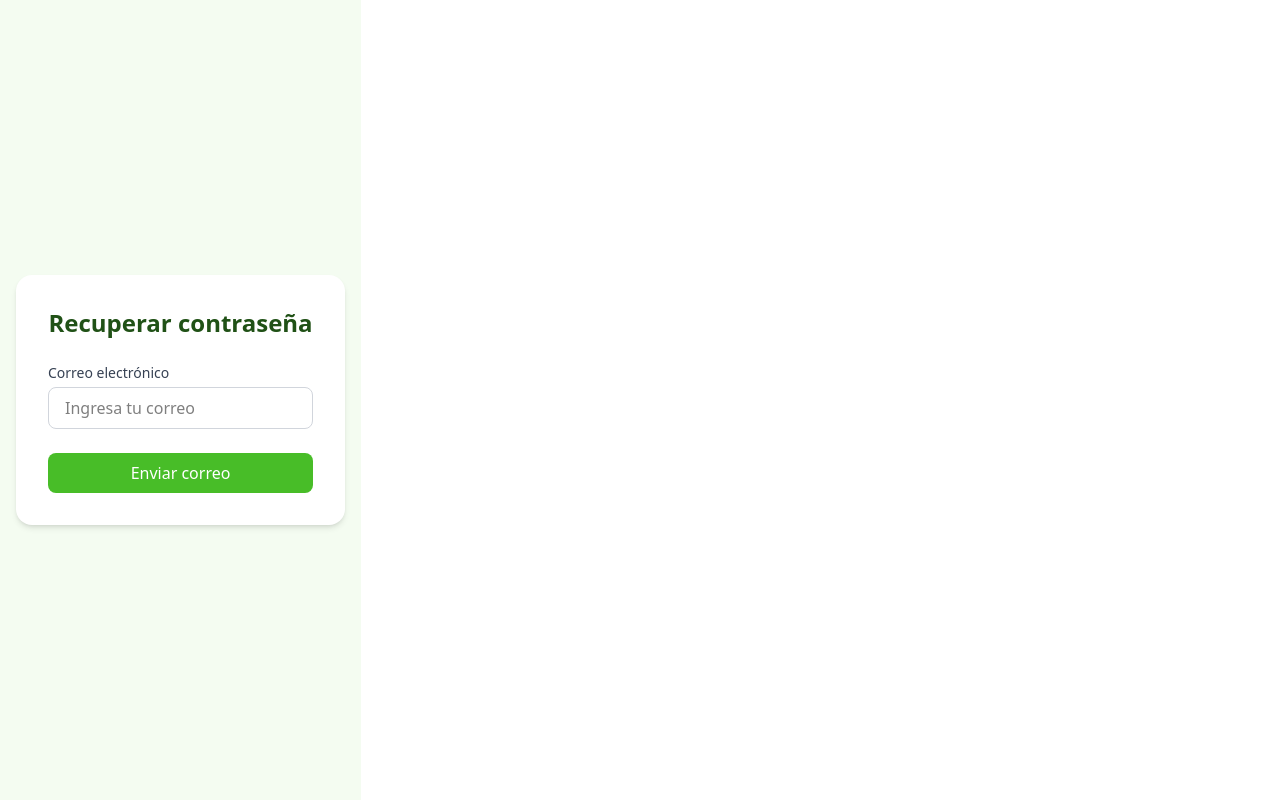
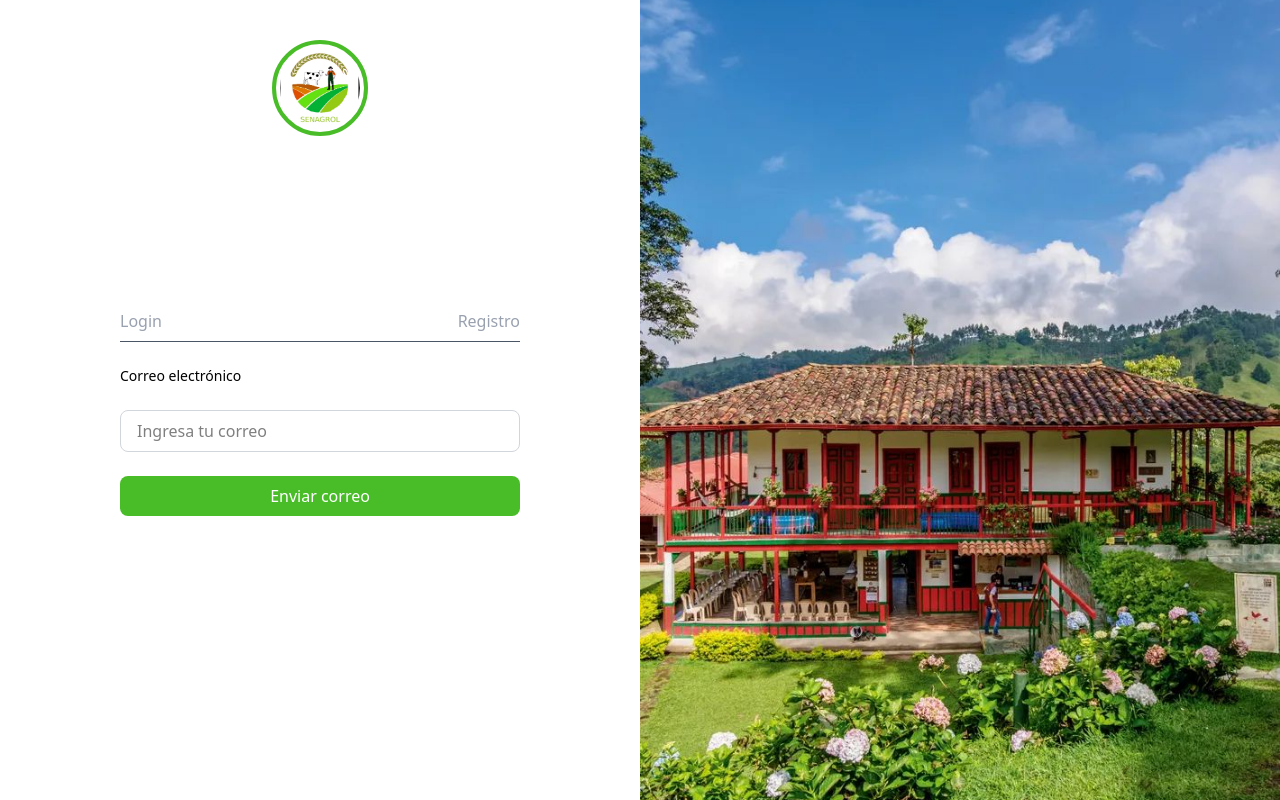
Before and after one commit to kelvinocampo/SENAGROL_Client, a React (Vite) app: page /EnviarCorreo in a window 1280 px wide. Built offline with nearby package versions, Linux system fonts and the light colour scheme; no server answers.

Commit message:
incio 100%

```diff
--- a/src/App.tsx
+++ b/src/App.tsx
@@ -9,6 +9,8 @@ import Error404 from "@pages/Error404";
 import PaginaProductos from "@pages/producto/PaginaProductos";
 import DetalleProducto from "./pages/producto/DetalleProducto";
 import ActulizarContraseña from "./pages/inicio/UpdatePassword";
+import  QuienesSomos  from "./pages/inicio/QuienesSomos";
+import  PoliticasPrivacidad  from "./pages/inicio/PoliticasPrivacidad";
 import EnviarCorreo from "./pages/inicio/RecuperaraContraseña";
 import { DiscountedProductProvider } from "./contexts/Product/ProductsManagement";
 
@@ -22,9 +24,11 @@ function App() {
           <Route path="/" element={<PaginaProductos />} />
           <Route path="/inicio" element={<PaginaProductos />} />
           <Route path="/producto/:id" element={<DetalleProducto />} />
-          <Route path="/LogIn" element={<InicioManual />} />
+          <Route path="/Login" element={<InicioManual />} />
           <Route path="/EnviarCorreo" element={<EnviarCorreo/>} />
           <Route path="/RecuperarContraseña" element={<ActulizarContraseña/>} />
+          <Route path="/QuienesSomos" element={<QuienesSomos/>} />
+          <Route path="/PoliticasPrivacidad" element={<PoliticasPrivacidad/>} />
           <Route
             path="/Register"
             element={!isLoggedIn ? <RegisterForm /> : <Navigate to="/" />}
--- a/src/components/Inicio/RecoverPassword.tsx
+++ b/src/components/Inicio/RecoverPassword.tsx
@@ -1,16 +1,29 @@
-import React, { useState, useContext } from 'react';
-import { RecoverPasswordContext } from '@/contexts/User/UserManagement';
+import { useState, useContext, useEffect } from "react";
+import { RecoverPasswordContext } from "@/contexts/User/UserManagement";
+import Logo from "@assets/senagrol.jpeg";
+import Image1 from "@assets/Fotos de Cafe - Descarga fotos gratis de gran calidad _ Freepik.jpg";
+import Image2 from "@assets/Travel.jpg";
+import Image3 from "@assets/🇨🇴.jpg";
 
-const RecoverPassword = () => {
-  const [email, setEmail] = useState('');
+const images = [Image1, Image2, Image3];
+
+export const RecoverPassword = () => {
+  const [email, setEmail] = useState("");
+  const [currentImage, setCurrentImage] = useState(0);
 
   const context = useContext(RecoverPasswordContext);
-
   if (!context) {
     throw new Error("RecoverPassword debe usarse dentro de un RecoverPasswordProvider");
   }
 
   const { recoverPassword, message, error } = context;
+
+  useEffect(() => {
+    const interval = setInterval(() => {
+      setCurrentImage((prev) => (prev + 1) % images.length);
+    }, 4000);
+    return () => clearInterval(interval);
+  }, []);
 
   const handleSubmit = (e: React.FormEvent) => {
     e.preventDefault();
@@ -18,38 +31,63 @@ const RecoverPassword = () => {
   };
 
   return (
-    <div className="flex justify-center items-center min-h-screen bg-[#f4fcf1] px-4">
-      <form
-        onSubmit={handleSubmit}
-        className="bg-white shadow-md rounded-2xl p-8 max-w-md w-full space-y-6"
+    <div className="w-full h-screen flex items-center justify-center bg-[#48BD28]">
+      <div className="flex w-full h-full bg-white shadow-lg overflow-hidden">
+        {/* Formulario lado izquierdo */}
+        <div className="relative w-full md:w-1/2 p-10 pt-16 text-white flex items-center justify-center">
+          <div className="absolute top-10 left-1/2 transform -translate-x-1/2 bg-white border-4 border-[#48BD28] rounded-full p-1">
+            <img src={Logo} alt="Logo" className="w-20 h-20 rounded-full object-cover" />
+          </div>
+
+          <div className="w-full max-w-[400px]">
+            <div className="flex justify-between mb-6 border-b border-gray-600 pb-2">
+              <span
+                onClick={() => (location.href = "/LogIn")}
+                className="text-gray-400 cursor-pointer hover:text-black"
               >
-        <h2 className="text-2xl font-semibold text-[#205116] text-center">Recuperar contraseña</h2>
+                Login
+              </span>
+              <span
+                onClick={() => (location.href = "/Register")}
+                className="text-gray-400 cursor-pointer hover:text-black"
+              >
+                Registro
+              </span>
+            </div>
 
-        <div>
-          <label htmlFor="email" className="block text-sm font-medium text-gray-700 mb-1">
-            Correo electrónico
-          </label>
+            <form onSubmit={handleSubmit} className="flex flex-col gap-6">
+              <label className="text-sm font-medium text-black">Correo electrónico</label>
               <input
                 type="email"
-            id="email"
                 required
                 value={email}
                 onChange={(e) => setEmail(e.target.value)}
                 placeholder="Ingresa tu correo"
-            className="w-full px-4 py-2 border border-gray-300 rounded-lg focus:outline-none focus:ring-2 focus:ring-[#48BD28]"
+                className="w-full px-4 py-2 border border-gray-300 rounded-lg focus:outline-none focus:ring-2 focus:ring-[#48BD28] text-black"
               />
-        </div>
+
+              {message && <p className="text-green-600 text-sm text-center">{message}</p>}
+              {error && <p className="text-red-600 text-sm text-center">{error}</p>}
 
               <button
                 type="submit"
-          className="w-full bg-[#48BD28] text-white py-2 px-4 rounded-lg hover:bg-[#379e1b] transition"
+                className="w-full bg-[#48BD28] text-white py-2 rounded-lg hover:bg-[#379e1b] transition"
               >
                 Enviar correo
               </button>
+            </form>
+          </div>
+        </div>
 
-        {message && <p className="text-green-600 text-center">{message}</p>}
-        {error && <p className="text-red-600 text-center">{error}</p>}
-      </form>
+        {/* Imagen rotatoria lado derecho */}
+        <div className="hidden md:block md:w-1/2 h-full">
+          <img
+            src={images[currentImage]}
+            alt="Decoración"
+            className="w-full h-full object-cover transition-all duration-1000"
+          />
+        </div>
+      </div>
     </div>
   );
 };
--- a/src/components/Inicio/UpdatePassword.tsx
+++ b/src/components/Inicio/UpdatePassword.tsx
@@ -1,22 +1,46 @@
-import React, { useState, useContext } from 'react';
+import React, { useState, useContext, useEffect } from 'react';
 import { useSearchParams } from 'react-router-dom';
 import { RecoverPasswordContext } from '@/contexts/User/UserManagement';
+import { useNavigate } from 'react-router-dom';
+
+import Logo from '@assets/senagrol.jpeg';
+import Image1 from '@assets/Fotos de Cafe - Descarga fotos gratis de gran calidad _ Freepik.jpg';
+import Image2 from '@assets/Travel.jpg';
+import Image3 from '@assets/🇨🇴.jpg';
+
+const images = [Image1, Image2, Image3];
 
 const UpdatePassword = () => {
   const [newPassword, setNewPassword] = useState('');
   const [confirmPassword, setConfirmPassword] = useState('');
+  const [currentImage, setCurrentImage] = useState(0);
 
   const [searchParams] = useSearchParams();
   const token = searchParams.get('token') || '';
   const id_user = parseInt(searchParams.get('id_user') || '0');
 
   const context = useContext(RecoverPasswordContext);
-
   if (!context) {
     throw new Error('UpdatePassword debe usarse dentro de un RecoverPasswordProvider');
   }
 
   const { updatePassword, message, error } = context;
+
+  useEffect(() => {
+    const interval = setInterval(() => {
+      setCurrentImage((prev) => (prev + 1) % images.length);
+    }, 4000);
+    return () => clearInterval(interval);
+  }, []);
+
+
+const navigate = useNavigate();
+
+useEffect(() => {
+  if (message === 'Contraseña actualizada con éxito') {
+    navigate('/login');
+  }
+}, [message]);
 
   const handleSubmit = async (e: React.FormEvent) => {
     e.preventDefault();
@@ -35,15 +59,22 @@ const UpdatePassword = () => {
   };
 
   return (
-    <form onSubmit={handleSubmit} className="max-w-md mx-auto p-4 bg-white shadow-md rounded">
-      <h2 className="text-xl font-semibold mb-4">Actualizar contraseña</h2>
+    <div className="w-full h-screen flex items-center justify-center bg-[#48BD28]">
+      <div className="flex w-full h-full bg-white shadow-lg overflow-hidden">
+        <div className="relative w-full md:w-1/2 p-10 pt-16 text-white flex items-center justify-center">
+          <div className="absolute top-10 left-1/2 transform -translate-x-1/2 bg-white border-4 border-[#48BD28] rounded-full p-1">
+            <img src={Logo} alt="Logo" className="w-20 h-20 rounded-full object-cover" />
+          </div>
+
+          <form onSubmit={handleSubmit} className="w-full max-w-[400px] flex flex-col gap-6 text-black">
+            <h2 className="text-xl font-semibold text-center">Actualizar contraseña</h2>
 
             <input
               type="password"
               placeholder="Nueva contraseña"
               value={newPassword}
               onChange={(e) => setNewPassword(e.target.value)}
-        className="w-full mb-3 p-2 border rounded"
+              className="w-full px-4 py-2 border border-gray-300 rounded-lg focus:outline-none focus:ring-2 focus:ring-[#48BD28]"
               required
             />
 
@@ -52,17 +83,31 @@ const UpdatePassword = () => {
               placeholder="Confirmar nueva contraseña"
               value={confirmPassword}
               onChange={(e) => setConfirmPassword(e.target.value)}
-        className="w-full mb-3 p-2 border rounded"
+              className="w-full px-4 py-2 border border-gray-300 rounded-lg focus:outline-none focus:ring-2 focus:ring-[#48BD28]"
               required
             />
 
-      <button type="submit" className="w-full bg-green-600 text-white p-2 rounded hover:bg-green-700">
+            <button
+              type="submit"
+              className="w-full bg-[#48BD28] text-white py-2 rounded-lg hover:bg-[#379e1b] transition"
+            >
               Cambiar contraseña
             </button>
 
-      {message && <p className="text-green-600 mt-2">{message}</p>}
-      {error && <p className="text-red-600 mt-2">{error}</p>}
+            {message && <p className="text-green-600 text-sm text-center">{message}</p>}
+            {error && <p className="text-red-600 text-sm text-center">{error}</p>}
           </form>
+        </div>
+
+        <div className="hidden md:block md:w-1/2 h-full">
+          <img
+            src={images[currentImage]}
+            alt="Decoración contraseña"
+            className="w-full h-full object-cover transition-all duration-1000"
+          />
+        </div>
+      </div>
+    </div>
   );
 };
 
--- a/src/components/admin/common/BuyModal.tsx
+++ b/src/components/admin/common/BuyModal.tsx
@@ -63,7 +63,7 @@ export default function CompraModal({ isOpen, onClose, onConfirm, producto }: Co
   if (!isOpen) return null;
 
   return (
-    <div className="fixed inset-0 flex items-center justify-center bg-black bg-opacity-30 z-50">
+    <div className="fixed inset-0 flex items-centerh justify-center bg-black bg-opacity-30 z-50">
       <div className="bg-white p-6 rounded-xl shadow-md w-full max-w-md">
         <h2 className="text-xl font-semibold mb-4">Comprar: {producto.nombre}</h2>
 
@@ -84,7 +84,7 @@ export default function CompraModal({ isOpen, onClose, onConfirm, producto }: Co
         <LocationPicker
           setLocation={setUbicacion}
           initialLocation={ubicacion}
-          className="mb-4"
+          className="mb-4 h-110 rounded overflow-hidden"
         />
 
         <div className="flex justify-end gap-2">
--- a/src/pages/producto/PaginaProductos.tsx
+++ b/src/pages/producto/PaginaProductos.tsx
@@ -176,7 +176,7 @@ const handleCerrarMensajeCompra = () => {
             </p>
             <p className="text-sm text-gray-800 font-semibold mt-1">${producto.precio_unidad}</p>
             {producto.descuento > 0 ? (
-              <p className="text-sm text-[#48BD28] font-semibold">Descuento: {producto.descuento}%</p>
+              <p className="text-sm text-[#48BD28] font-semibold">Descuento: {producto.descuento*100}%</p>
             ) : (
               <br />
             )}
```
Also changed, not shown: src/pages/inicio/PoliticasPrivacidad.tsx (added, +47 -0 lines), src/pages/inicio/QuienesSomos.tsx (added, +51 -0 lines), src/pages/producto/DetalleProducto.tsx (+49 -14 lines). Lines whose indentation alone changed are shown as unchanged.
